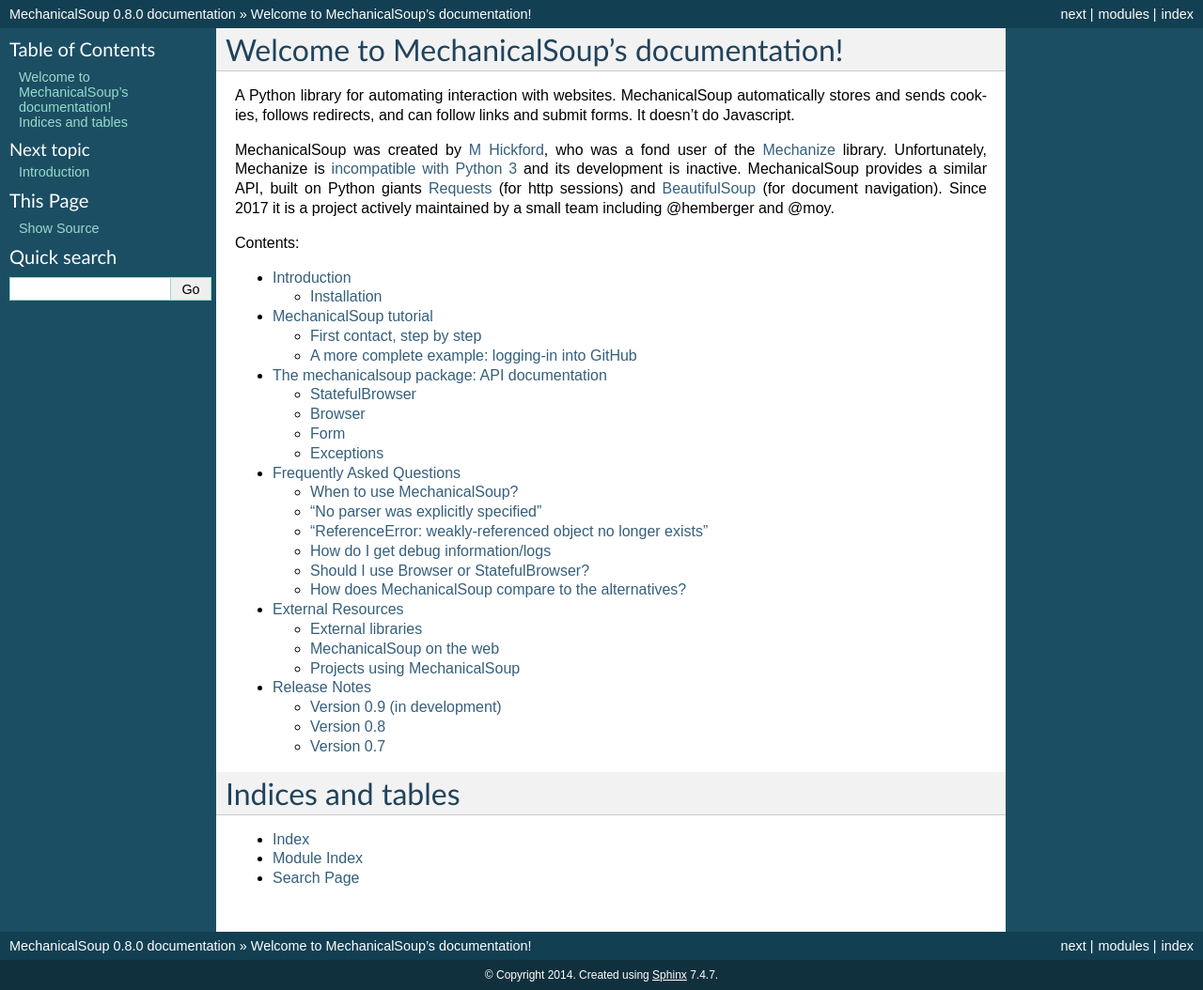
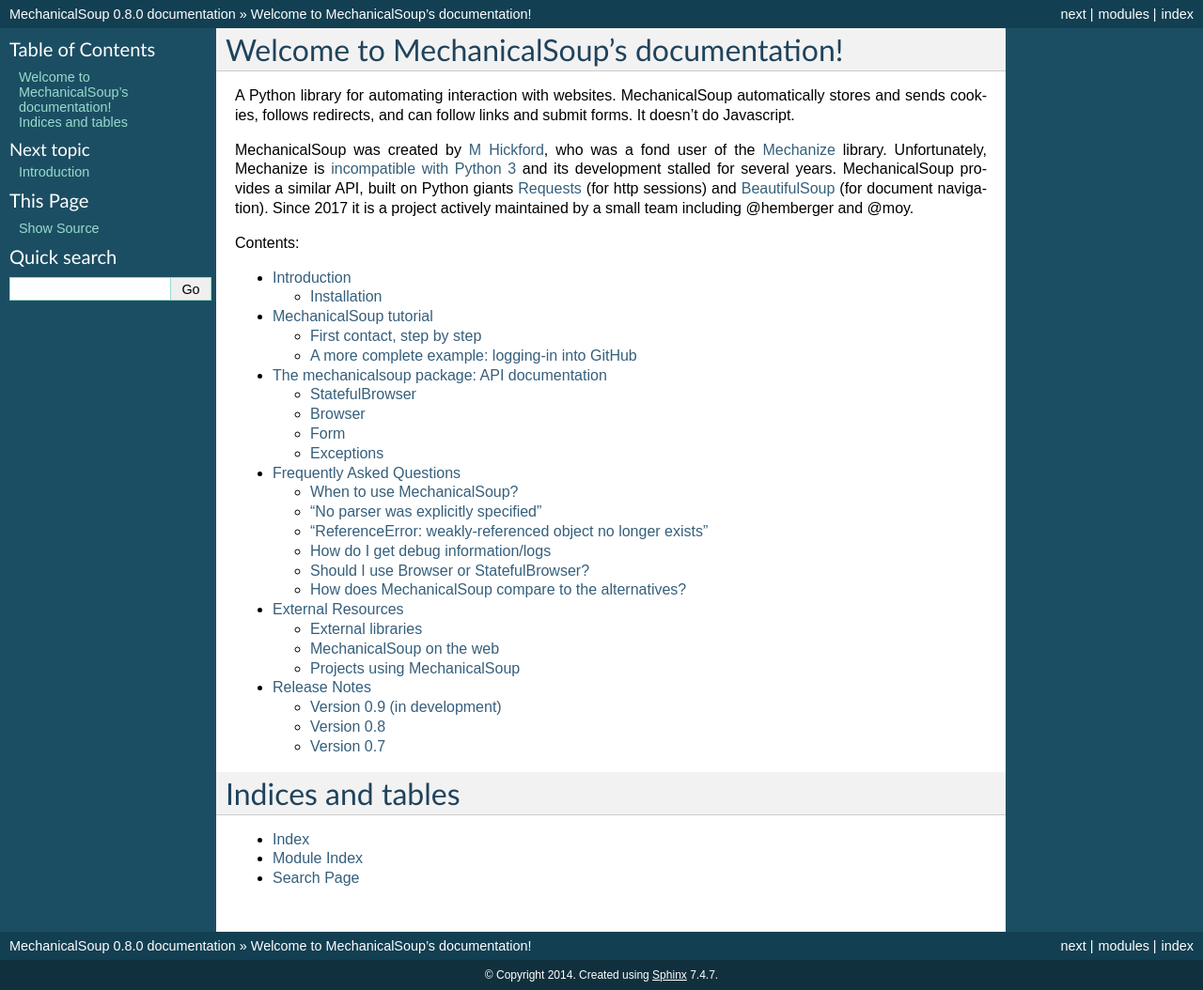
Before and after one commit to MechanicalSoup/MechanicalSoup, a Sphinx documentation site: the page built from docs/index.rst, in a window 1280 px wide. Shown: the whole page at 94% size. Built offline with Sphinx 7.4.7, drawn with Linux system fonts in a browser that asks for light colours.

Commit message:
Relax the statement about Mechanize being inactive
Mechanize is now active again, but still no Python 3 support.

While we're there, do an exact cut-and-paste from index.rst to
README.rst (there were only formatting differences).

```diff
--- a/docs/index.rst
+++ b/docs/index.rst
@@ -13,7 +13,7 @@
 `Mechanize <https://github.com/jjlee/mechanize>`__ library.
 Unfortunately, Mechanize is `incompatible with Python 3
 <https://github.com/jjlee/mechanize/issues/96>`__ and its development
-is inactive. MechanicalSoup provides a similar API, built on Python
+stalled for several years. MechanicalSoup provides a similar API, built on Python
 giants `Requests <http://docs.python-requests.org/en/latest/>`__ (for
 http sessions) and `BeautifulSoup
 <http://www.crummy.com/software/BeautifulSoup/>`__ (for document
```
Also changed, not shown: README.rst (+9 -9 lines).
